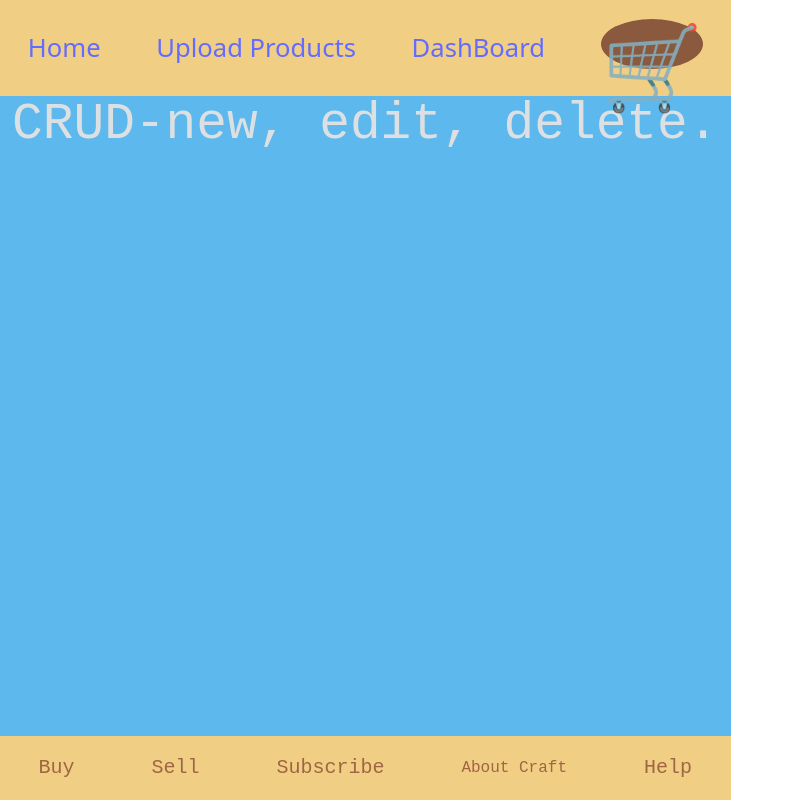
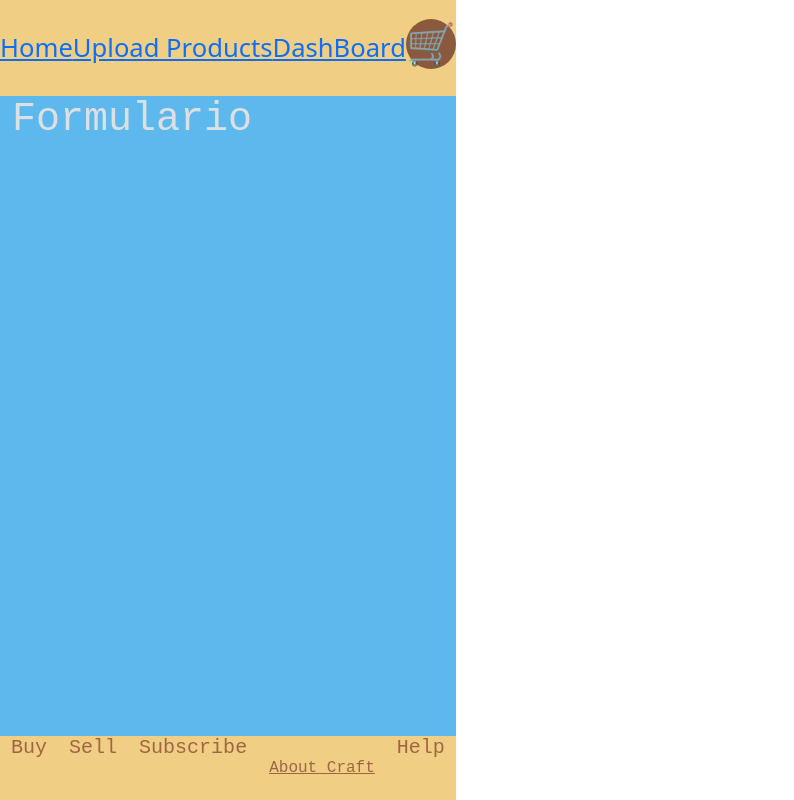
Before and after one commit to Meraky-Hackaton-F5/Meraky-Market, a React (Vite) app: page /login in a window 1280 px wide. Shown: the whole page, without its empty margins (0-794 px from the left). Built offline with nearby package versions, Linux system fonts and the light colour scheme.

Commit message:
changed components

```diff
--- a/src/pages/Login.css
+++ b/src/pages/Login.css
@@ -1,3 +1,6 @@
+*{
+    font-style: 'Helvetica';
+}
 .information-container{
 
 display: flex;
--- a/src/pages/Login.jsx
+++ b/src/pages/Login.jsx
@@ -1,7 +1,8 @@
 import "./Login.css"
+
 const Uploadproduct = () => {
     return (
-        <h1 className="information-container">CRUD-new, edit, delete.</h1>
+        <h1>Formulario</h1>
     )
  };
  export default Uploadproduct;
--- a/src/router/index.jsx
+++ b/src/router/index.jsx
@@ -6,8 +6,7 @@ import Login from '../pages/Login';
 import Profile from '../pages/Profile';
 import Post from '../pages/Post';
 import NotFound from "../pages/NotFound";
-
-
+import 'bootstrap/dist/css/bootstrap.css';
 export const router = createBrowserRouter([
     {
         path: '/',
```
Also changed, not shown: src/pages/Home.jsx (+3 -31 lines).
